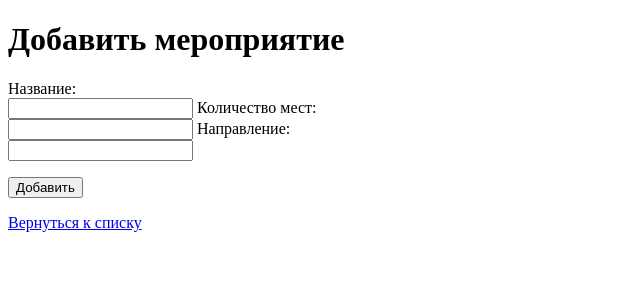
After one commit to MoZepka/API-Service, a FastAPI app: template templates/form.html in a window 1280 px wide. The commit adds this page. Shown: the top 300 px of the page, without its empty margins (0-640 px from the left). Run offline with FastAPI, Linux system fonts and the light colour scheme; the template is opened without the code that fills it, so the values that code supplies are empty.

Commit message:
After 12-th video

```diff
--- a/main.py
+++ b/main.py
@@ -1,5 +1,5 @@
-from fastapi import FastAPI, Request
-from fastapi.responses import HTMLResponse
+from fastapi import FastAPI, Request, Form
+from fastapi.responses import HTMLResponse, RedirectResponse
 from fastapi.templating import Jinja2Templates
 from pydantic import BaseModel
 
@@ -41,6 +41,22 @@ class Event(BaseModel):
 def index_GET(request: Request):
     return templates.TemplateResponse(request=request, name="index.html", context={"events": EVENTS})
 
+@app.get("/events/new", response_class=HTMLResponse)
+def form_GET(request: Request):
+    return templates.TemplateResponse(request=request, name="form.html")
+
+@app.post("/events/new")
+def form_POST(title: str = Form(), seats: int = Form(), direction: str = Form()):
+    new_event = {"id": len(EVENTS) + 1,
+                 "direstion": direction,
+                 "title": title,
+                 "seats": seats,
+                 "status": "Регистрация"}
+    if seats == 0:
+        new_event["status"] = "Регистрация закрыта"
+    EVENTS.append(new_event)
+    return RedirectResponse(url="/", status_code=303)
+
 @app.get("/api/events", response_model=list[Event])
 def events_GET():
     return EVENTS
--- a/requirements.txt
+++ b/requirements.txt
@@ -10,6 +10,7 @@ MarkupSafe==3.0.4
 opentelemetry-api==1.45.2
 pydantic==2.14.3
 pydantic_core==2.50.4
+python-multipart==0.0.34
 starlette==1.10.0
 typing-inspection==0.4.5
 typing_extensions==4.16.0
--- /dev/null
+++ b/templates/form.html
@@ -0,0 +1,32 @@
+<!DOCTYPE html>
+<html lang="ru">
+    <head>
+        <meta charset="UTF-8">
+        <title>Добавить мероприятие</title>
+    </head>
+    <body>
+        <h1>Добавить мероприятие</h1>
+
+        <form method="post">
+            <p>
+                <label>
+                    Название:<br>
+                    <input type="text" name="title" required>
+                </label>
+
+                <label>
+                    Количество мест:<br>
+                    <input type="number" name="seats" required min="0">
+                </label>
+
+                <label>
+                    Направление:<br>
+                    <input type="text" name="direction" maxlength="30">
+                </label>
+            </p>
+            <button type="submit">Добавить</button>
+        </form>
+
+        <p><a href="/">Вернуться к списку</a></p>
+    </body>
+</html>
--- a/templates/index.html
+++ b/templates/index.html
@@ -8,6 +8,8 @@
 	<h1>Панель мероприятий клуба</h1>
 
 	<p>Выберите мероприятие и запишитесь в клубе</p>
+
+	<p><a href="/events/new">Добавить мероприятие</a></p>
 
 	<table border="1">
 	<tr>
```
Also changed, not shown: 1 other file.
